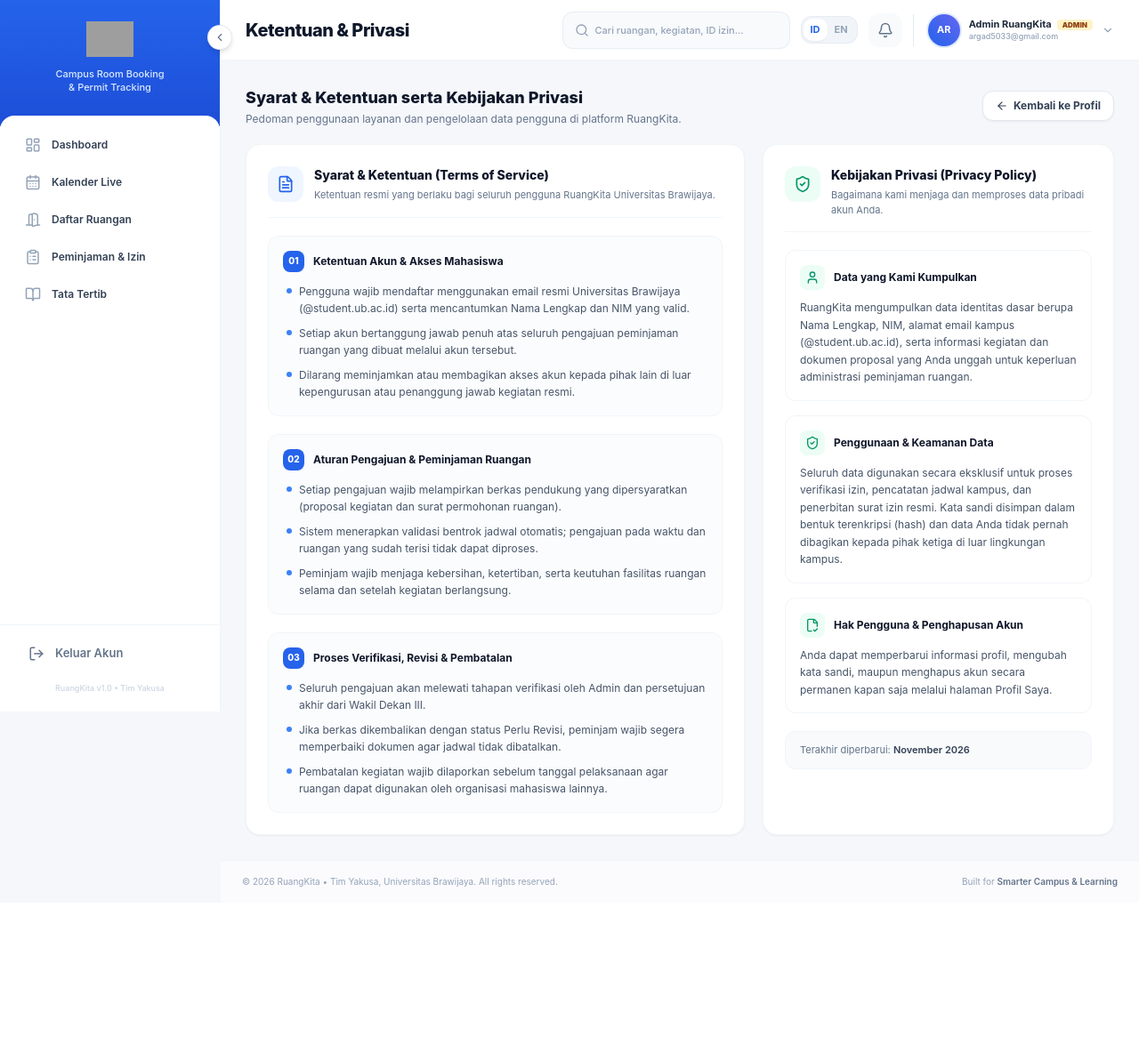
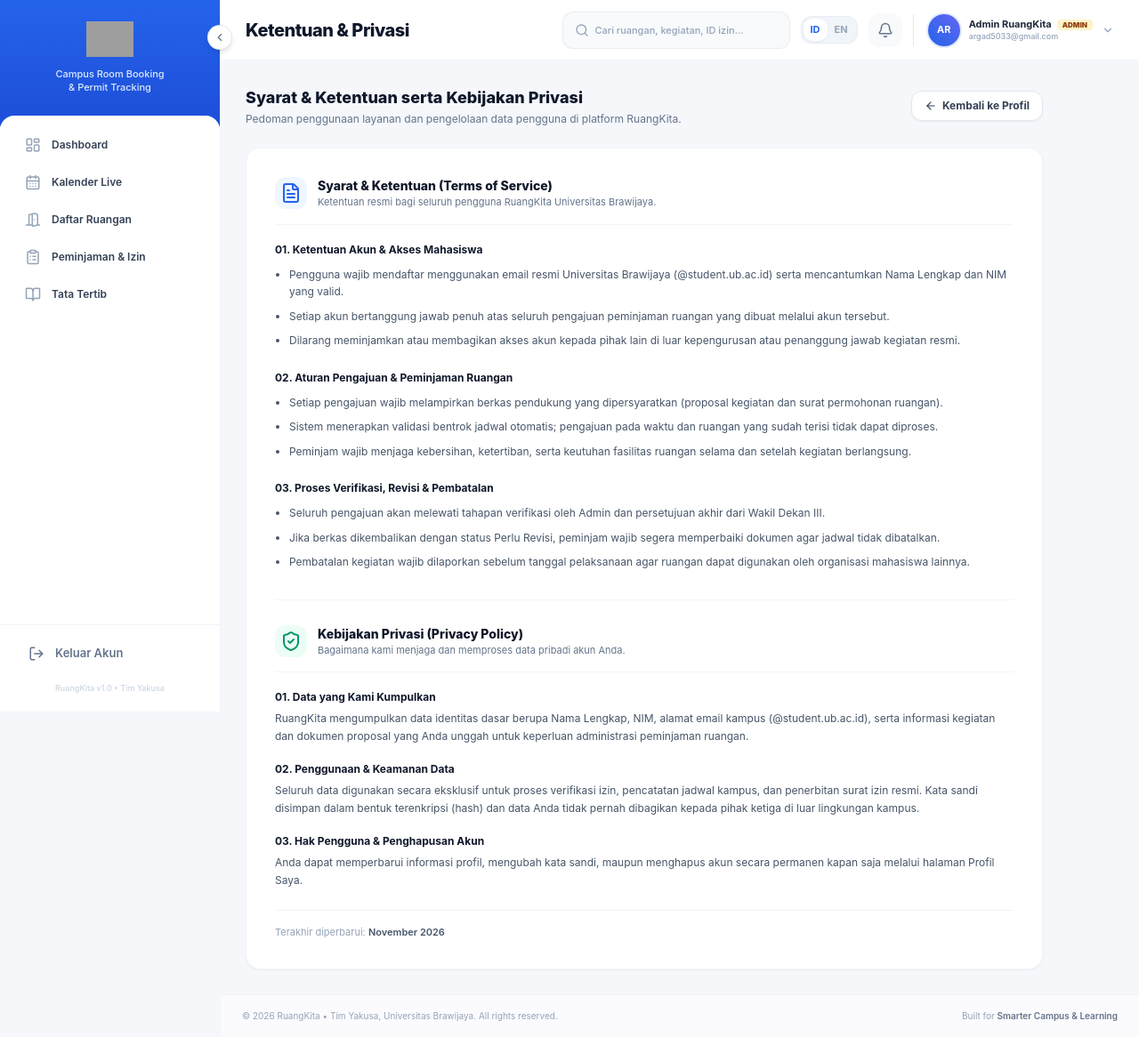
Before and after one commit to Zenqirtz/RuangKita, a Laravel app: page /terms-privacy in a window 1280 px wide. Shown: the whole page at 89% size. Before the commit the page ends 997 px from the top, so only its background shows below. Run offline with Laravel 12, Linux system fonts and the light colour scheme; a user stored in the database is signed in; data comes from the database, SQL or seed files in the repository; data that the repository does not hold is empty; style sheets or scripts are compiled from the project's sources; some libraries are stand-ins or nearby versions; some web fonts are replaced; grey boxes are pictures that could not be loaded.

Commit message:
ui: make Terms & Privacy single-column vertical flow without nested containers

```diff
--- a/resources/js/Pages/Profile/Edit.jsx
+++ b/resources/js/Pages/Profile/Edit.jsx
@@ -114,10 +114,10 @@ export default function Edit({ mustVerifyEmail, status }) {
                         <div className="mt-4 border-t border-slate-100 pt-4">
                             <Link
                                 href={route('terms-privacy')}
-                                className="inline-flex w-full items-center justify-between rounded-xl border border-slate-200 bg-slate-50/70 px-3.5 py-2.5 text-xs font-bold text-slate-700 transition-colors hover:border-blue-200 hover:bg-blue-50/60 hover:text-blue-700"
+                                className="inline-flex w-full items-center justify-between gap-2 whitespace-nowrap rounded-xl border border-slate-200 bg-slate-50/70 px-3.5 py-2.5 text-xs font-bold text-slate-700 transition-colors hover:border-blue-200 hover:bg-blue-50/60 hover:text-blue-700"
                             >
-                                <span>Lihat Syarat &amp; Kebijakan Privasi</span>
-                                <Icon name="chevronRight" className="h-4 w-4" />
+                                <span>Baca Ketentuan &amp; Privasi</span>
+                                <Icon name="chevronRight" className="h-4 w-4 shrink-0" />
                             </Link>
                         </div>
                     </section>
--- a/resources/js/Pages/TermsPrivacy.jsx
+++ b/resources/js/Pages/TermsPrivacy.jsx
@@ -35,17 +35,14 @@ const termsSections = [
 
 const privacySections = [
     {
-        icon: 'user',
         title: 'Data yang Kami Kumpulkan',
         desc: 'RuangKita mengumpulkan data identitas dasar berupa Nama Lengkap, NIM, alamat email kampus (@student.ub.ac.id), serta informasi kegiatan dan dokumen proposal yang Anda unggah untuk keperluan administrasi peminjaman ruangan.',
     },
     {
-        icon: 'shield',
         title: 'Penggunaan & Keamanan Data',
         desc: 'Seluruh data digunakan secara eksklusif untuk proses verifikasi izin, pencatatan jadwal kampus, dan penerbitan surat izin resmi. Kata sandi disimpan dalam bentuk terenkripsi (hash) dan data Anda tidak pernah dibagikan kepada pihak ketiga di luar lingkungan kampus.',
     },
     {
-        icon: 'fileCheck',
         title: 'Hak Pengguna & Penghapusan Akun',
         desc: 'Anda dapat memperbarui informasi profil, mengubah kata sandi, maupun menghapus akun secara permanen kapan saja melalui halaman Profil Saya.',
     },
@@ -54,7 +51,8 @@ const privacySections = [
 export default function TermsPrivacy() {
     return (
         <RuangKitaLayout activeTab="terms" title="Ketentuan & Privasi">
-            <div className="mb-5 flex flex-wrap items-center justify-between gap-3">
+            <div className="max-w-4xl">
+                <div className="mb-6 flex flex-wrap items-center justify-between gap-3">
                     <div>
                         <h1 className="text-lg font-extrabold text-slate-900">Syarat &amp; Ketentuan serta Kebijakan Privasi</h1>
                         <p className="mt-0.5 text-xs text-slate-500">
@@ -64,82 +62,72 @@ export default function TermsPrivacy() {
 
                     <Link
                         href={route('profile.edit')}
-                    className="inline-flex items-center gap-1.5 rounded-xl border border-slate-200 bg-white px-3.5 py-2 text-xs font-bold text-slate-700 shadow-sm transition-colors hover:bg-slate-50 hover:text-blue-600"
+                        className="inline-flex items-center gap-1.5 whitespace-nowrap rounded-xl border border-slate-200 bg-white px-3.5 py-2 text-xs font-bold text-slate-700 shadow-sm transition-colors hover:bg-slate-50 hover:text-blue-600"
                     >
                         <Icon name="arrowLeft" className="h-3.5 w-3.5" />
                         <span>Kembali ke Profil</span>
                     </Link>
                 </div>
 
-            <div className="grid grid-cols-1 gap-5 lg:grid-cols-12">
-                {/* Terms of Service */}
-                <section className="rounded-2xl border border-slate-100 bg-white p-5 shadow-sm md:p-6 lg:col-span-7">
-                    <div className="mb-5 flex items-start gap-3 border-b border-slate-100 pb-4">
-                        <div className="flex h-10 w-10 shrink-0 items-center justify-center rounded-xl bg-blue-50 text-blue-600">
-                            <Icon name="file" className="h-5 w-5" />
+                <div className="space-y-8 rounded-2xl border border-slate-100 bg-white p-6 shadow-sm md:p-8">
+                    {/* Syarat & Ketentuan */}
+                    <div>
+                        <div className="mb-5 flex items-center gap-3 border-b border-slate-100 pb-4">
+                            <div className="flex h-9 w-9 shrink-0 items-center justify-center rounded-xl bg-blue-50 text-blue-600">
+                                <Icon name="file" className="h-4.5 w-4.5" />
                             </div>
                             <div>
                                 <h2 className="text-sm font-extrabold text-slate-900">Syarat &amp; Ketentuan (Terms of Service)</h2>
-                            <p className="mt-1 text-[11px] text-slate-500">
-                                Ketentuan resmi yang berlaku bagi seluruh pengguna RuangKita Universitas Brawijaya.
-                            </p>
+                                <p className="text-[11px] text-slate-500">Ketentuan resmi bagi seluruh pengguna RuangKita Universitas Brawijaya.</p>
                             </div>
                         </div>
 
-                    <div className="space-y-5">
+                        <div className="space-y-6">
                             {termsSections.map((section) => (
-                            <div key={section.number} className="rounded-xl border border-slate-100 bg-slate-50/50 p-4">
-                                <div className="flex items-center gap-2.5">
-                                    <span className="inline-flex h-6 w-6 items-center justify-center rounded-lg bg-blue-600 text-[10px] font-extrabold text-white">
-                                        {section.number}
-                                    </span>
-                                    <h3 className="text-xs font-bold text-slate-900">{section.title}</h3>
-                                </div>
-                                <ul className="mt-3 space-y-2 pl-1">
+                                <div key={section.number}>
+                                    <h3 className="text-xs font-bold text-slate-900">
+                                        {section.number}. {section.title}
+                                    </h3>
+                                    <ul className="mt-2.5 space-y-2 pl-4">
                                         {section.points.map((point, idx) => (
-                                        <li key={idx} className="flex items-start gap-2 text-xs leading-relaxed text-slate-600">
-                                            <span className="mt-1.5 h-1.5 w-1.5 shrink-0 rounded-full bg-blue-500" />
-                                            <span>{point}</span>
+                                            <li key={idx} className="list-disc text-xs leading-relaxed text-slate-600">
+                                                {point}
                                             </li>
                                         ))}
                                     </ul>
                                 </div>
                             ))}
                         </div>
-                </section>
+                    </div>
 
-                {/* Privacy Policy */}
-                <section className="rounded-2xl border border-slate-100 bg-white p-5 shadow-sm md:p-6 lg:col-span-5">
-                    <div className="mb-5 flex items-start gap-3 border-b border-slate-100 pb-4">
-                        <div className="flex h-10 w-10 shrink-0 items-center justify-center rounded-xl bg-emerald-50 text-emerald-600">
-                            <Icon name="shield" className="h-5 w-5" />
+                    {/* Kebijakan Privasi */}
+                    <div className="border-t border-slate-100 pt-7">
+                        <div className="mb-5 flex items-center gap-3 border-b border-slate-100 pb-4">
+                            <div className="flex h-9 w-9 shrink-0 items-center justify-center rounded-xl bg-emerald-50 text-emerald-600">
+                                <Icon name="shield" className="h-4.5 w-4.5" />
                             </div>
                             <div>
                                 <h2 className="text-sm font-extrabold text-slate-900">Kebijakan Privasi (Privacy Policy)</h2>
-                            <p className="mt-1 text-[11px] text-slate-500">
-                                Bagaimana kami menjaga dan memproses data pribadi akun Anda.
-                            </p>
+                                <p className="text-[11px] text-slate-500">Bagaimana kami menjaga dan memproses data pribadi akun Anda.</p>
                             </div>
                         </div>
 
-                    <div className="space-y-4">
-                        {privacySections.map((item) => (
-                            <div key={item.title} className="rounded-xl border border-slate-100 p-4 transition-colors hover:border-slate-200">
-                                <div className="flex items-center gap-2.5">
-                                    <div className="flex h-7 w-7 shrink-0 items-center justify-center rounded-lg bg-emerald-50 text-emerald-600">
-                                        <Icon name={item.icon} className="h-4 w-4" />
-                                    </div>
-                                    <h3 className="text-xs font-bold text-slate-900">{item.title}</h3>
-                                </div>
-                                <p className="mt-2.5 text-xs leading-relaxed text-slate-600">{item.desc}</p>
+                        <div className="space-y-5">
+                            {privacySections.map((item, index) => (
+                                <div key={item.title}>
+                                    <h3 className="text-xs font-bold text-slate-900">
+                                        0{index + 1}. {item.title}
+                                    </h3>
+                                    <p className="mt-1.5 text-xs leading-relaxed text-slate-600">{item.desc}</p>
                                 </div>
                             ))}
                         </div>
 
-                    <div className="mt-5 rounded-xl border border-slate-100 bg-slate-50 px-4 py-3 text-[11px] text-slate-500">
-                        Terakhir diperbarui: <span className="font-semibold text-slate-700">November 2026</span>
+                        <p className="mt-6 border-t border-slate-100 pt-4 text-[11px] text-slate-400">
+                            Terakhir diperbarui: <span className="font-semibold text-slate-600">November 2026</span>
+                        </p>
                     </div>
-                </section>
+                </div>
             </div>
         </RuangKitaLayout>
     );
```
Lines whose indentation alone changed are shown as unchanged.
